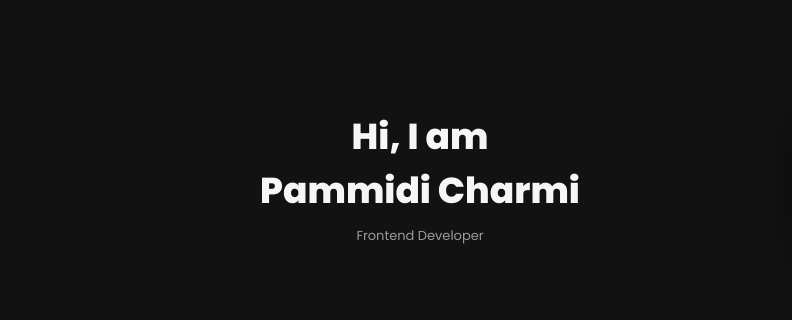
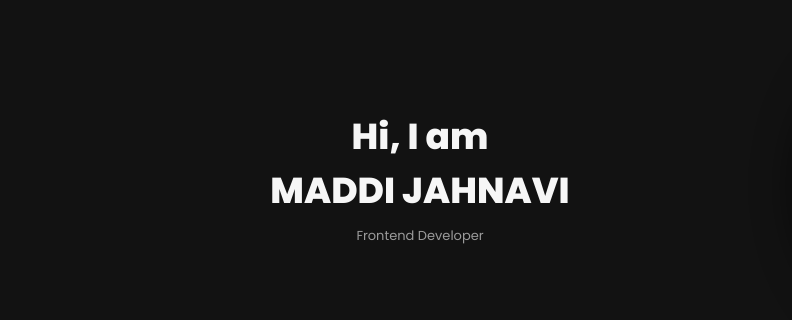
Before and after one commit to Jahnavi-01-arc/PROTOFOLIO, a plain HTML site: page index.html in a window 1280 px wide. Shown: the part 154-474 px from the top of the page, 0-792 px from the left. Drawn offline with Linux system fonts and the light colour scheme.

Commit message:
Update index.html

```diff
--- a/index.html
+++ b/index.html
@@ -101,7 +101,7 @@
     <div class="container">
       <section class="hero">
         <div class="intro">
-          <h1>Hi, I am<br>Pammidi Charmi</h1>
+          <h1>Hi, I am<br>MADDI JAHNAVI</h1>
           <p class="muted">Frontend Developer</p>
         </div>
         <div class="photo-wrap">
@@ -193,4 +193,5 @@
     })
   </script>
 </body>
+
 </html>
```
